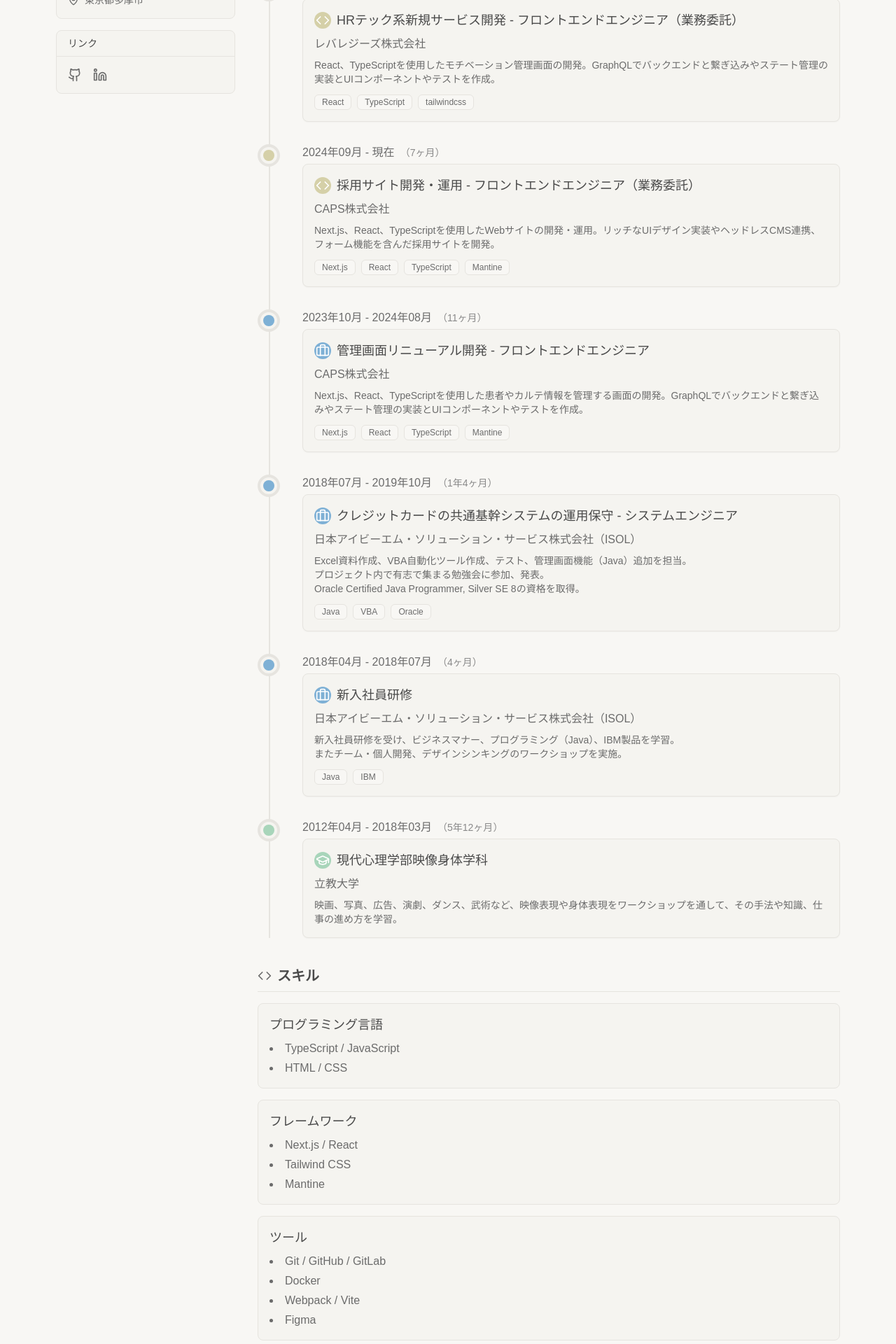
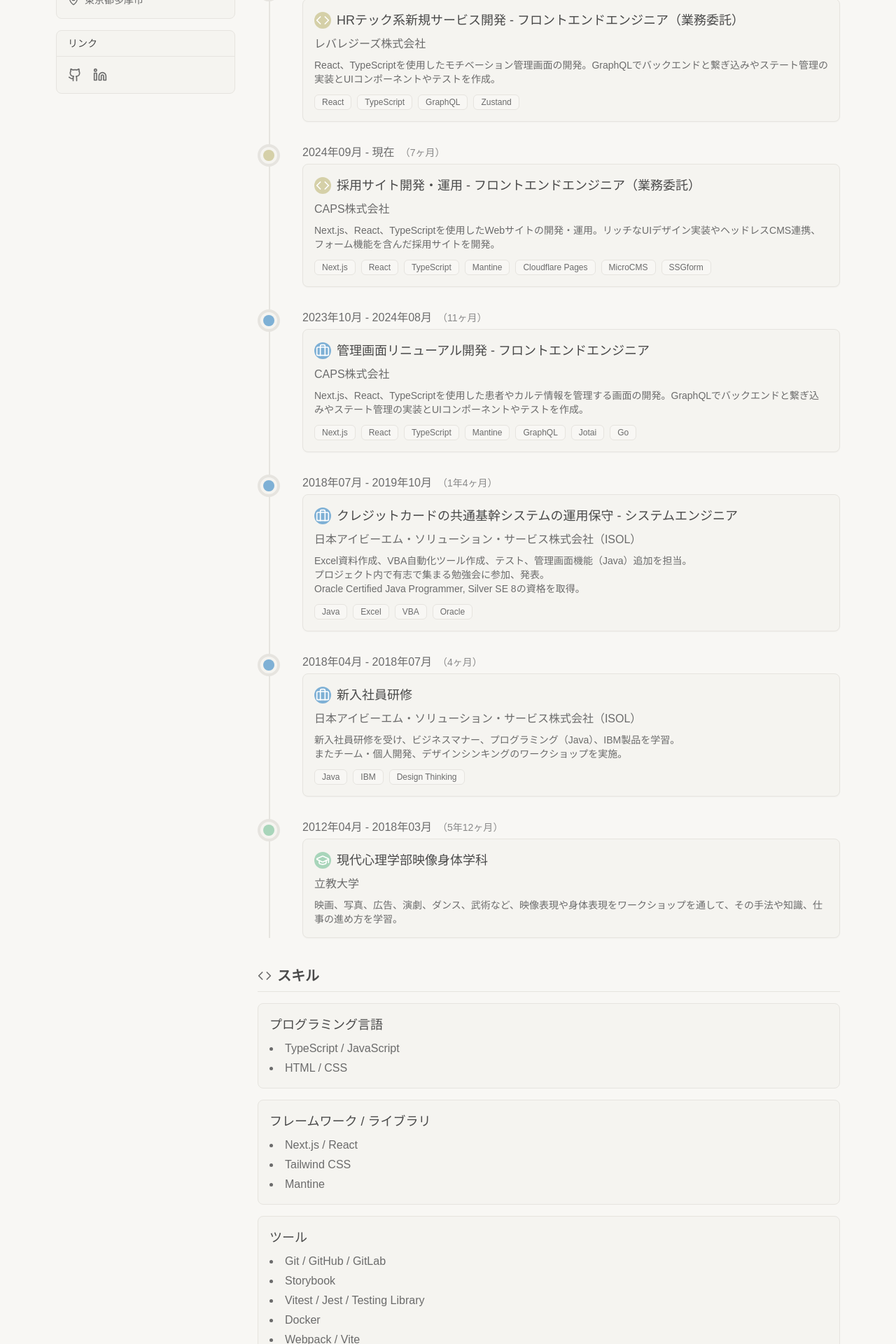
Before and after one commit to tktk7l9/resume, a Next.js app: page / in a window 1280 px wide. Shown: the part 420-2340 px from the top of the page at 70% size. Built offline with nearby package versions, Linux system fonts and the light colour scheme.

Commit message:
README.mdのTailwind CSSの表記を修正し、ResumeTimelineItemコンポーネントの終了日をゼロパディング形式に変更。タグを更新し、スキルカードのタイトルを改善しました。また、不要なインポートを整理しました。

```diff
--- a/src/app/page.tsx
+++ b/src/app/page.tsx
@@ -28,7 +28,7 @@
           />
           <ResumeTimelineItem
             startDate="2024-09"
-            endDate="2025-2"
+            endDate="2025-02"
             title="HRテック系新規サービス開発 - フロントエンドエンジニア（業務委託）"
             company={
               <ExternalLink href="https://leverages.jp/">
@@ -37,7 +37,7 @@
             }
             description="React、TypeScriptを使用したモチベーション管理画面の開発。GraphQLでバックエンドと繋ぎ込みやステート管理の実装とUIコンポーネントやテストを作成。"
             type="project"
-            tags={["React", "TypeScript", "tailwindcss"]}
+            tags={["React", "TypeScript", "GraphQL", "Zustand"]}
           />
           <ResumeTimelineItem
             startDate="2024-09"
@@ -49,7 +49,15 @@
             }
             description="Next.js、React、TypeScriptを使用したWebサイトの開発・運用。リッチなUIデザイン実装やヘッドレスCMS連携、フォーム機能を含んだ採用サイトを開発。"
             type="project"
-            tags={["Next.js", "React", "TypeScript", "Mantine"]}
+            tags={[
+              "Next.js",
+              "React",
+              "TypeScript",
+              "Mantine",
+              "Cloudflare Pages",
+              "MicroCMS",
+              "SSGform",
+            ]}
           />
           <ResumeTimelineItem
             startDate="2023-10"
@@ -62,7 +70,15 @@
             }
             description="Next.js、React、TypeScriptを使用した患者やカルテ情報を管理する画面の開発。GraphQLでバックエンドと繋ぎ込みやステート管理の実装とUIコンポーネントやテストを作成。"
             type="work"
-            tags={["Next.js", "React", "TypeScript", "Mantine"]}
+            tags={[
+              "Next.js",
+              "React",
+              "TypeScript",
+              "Mantine",
+              "GraphQL",
+              "Jotai",
+              "Go",
+            ]}
           />
           <ResumeTimelineItem
             startDate="2018-07"
@@ -77,7 +93,7 @@
               "Excel資料作成、VBA自動化ツール作成、テスト、管理画面機能（Java）追加を担当。\nプロジェクト内で有志で集まる勉強会に参加、発表。\nOracle Certified Java Programmer, Silver SE 8の資格を取得。"
             }
             type="work"
-            tags={["Java", "VBA", "Oracle"]}
+            tags={["Java", "Excel", "VBA", "Oracle"]}
           />
           <ResumeTimelineItem
             startDate="2018-04"
@@ -92,7 +108,7 @@
               "新入社員研修を受け、ビジネスマナー、プログラミング（Java）、IBM製品を学習。\nまたチーム・個人開発、デザインシンキングのワークショップを実施。"
             }
             type="work"
-            tags={["Java", "IBM"]}
+            tags={["Java", "IBM", "Design Thinking"]}
           />
           <ResumeTimelineItem
             startDate="2012-04"
@@ -121,16 +137,20 @@
             skills={["TypeScript / JavaScript", "HTML / CSS"]}
           />
           <ResumeSkillCard
-            title="フレームワーク"
+            title="フレームワーク / ライブラリ"
             skills={["Next.js / React", "Tailwind CSS", "Mantine"]}
           />
           <ResumeSkillCard
             title="ツール"
             skills={[
               "Git / GitHub / GitLab",
+              "Storybook",
+              "Vitest / Jest / Testing Library",
               "Docker",
               "Webpack / Vite",
+              "Slack",
               "Figma",
+              "Notion",
             ]}
           />
           <ResumeSkillCard
--- a/src/components/resume-timeline-item.tsx
+++ b/src/components/resume-timeline-item.tsx
@@ -1,6 +1,6 @@
+import { formatDate } from "@/lib/format-date";
 import { BriefcaseIcon, CodeIcon, GraduationCapIcon } from "lucide-react";
 import type { ReactNode } from "react";
-import { formatDate } from "@/lib/format-date";
 
 interface ResumeTimelineItemProps {
   startDate: string;
```
Also changed, not shown: 1 other file (tests, documents, lock files or other folders).
